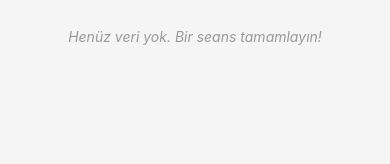
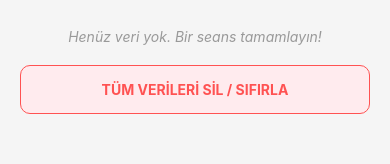
Before and after one commit to ozmen-erenozan/Pomodoro-mobil, a React Native app: screen /Raporlar in a window 390 px wide. Shown: the part 299-463 px from the top of the page. Built offline with nearby package versions, Linux system fonts and the light colour scheme.

Commit message:
Rapor kısmına verileri silme butonu eklendi

```diff
--- a/src/components/FocusSettings.js
+++ b/src/components/FocusSettings.js
@@ -18,10 +18,10 @@ const FocusSettings = ({
           selectedValue={selectedCategory}
           onValueChange={(itemValue) => setSelectedCategory(itemValue)}
         >
-          <Picker.Item label="📚 Ders Çalışma" value="Ders Çalışma" />
-          <Picker.Item label="💻 Kodlama" value="Kodlama" />
-          <Picker.Item label="📖 Kitap Okuma" value="Kitap Okuma" />
-          <Picker.Item label="🚀 Proje" value="Proje" />
+          <Picker.Item label=" Ders Çalışma" value="Ders Çalışma" />
+          <Picker.Item label=" Kodlama" value="Kodlama" />
+          <Picker.Item label=" Kitap Okuma" value="Kitap Okuma" />
+          <Picker.Item label=" Proje" value="Proje" />
         </Picker>
       </View>
 
--- a/src/screens/ReportsScreen.js
+++ b/src/screens/ReportsScreen.js
@@ -1,8 +1,8 @@
 import React, { useState, useCallback } from 'react';
-import { View, Text, StyleSheet, ScrollView, Dimensions, RefreshControl } from 'react-native';
-import { useFocusEffect } from '@react-navigation/native'; // Sayfa her açıldığında çalışması için
+import { View, Text, StyleSheet, ScrollView, Dimensions, Alert, TouchableOpacity } from 'react-native'; // Alert ve TouchableOpacity eklendi
+import { useFocusEffect } from '@react-navigation/native';
 import { BarChart, PieChart } from 'react-native-chart-kit';
-import { getSessions } from '../utils/storage'; // Verileri çekeceğimiz fonksiyon
+import { getSessions, clearSessions } from '../utils/storage'; // clearSessions eklendi
 
 const screenWidth = Dimensions.get('window').width;
 
@@ -93,6 +93,24 @@ const ReportsScreen = () => {
     setPieData(pData);
     setLoading(false);
   };
+  // --- VERİ SİLME FONKSİYONU ---
+  const handleClearData = () => {
+    Alert.alert(
+      "Verileri Sıfırla",
+      "Tüm odaklanma geçmişiniz silinecek. Emin misiniz?",
+      [
+        { text: "Vazgeç", style: "cancel" },
+        {
+          text: "Evet, Hepsini Sil",
+          style: "destructive",
+          onPress: async () => {
+            await clearSessions(); // Veritabanını temizle
+            loadData(); // Ekranı yenile (her şey 0 olacak)
+          }
+        }
+      ]
+    );
+  };
 
   // Sayfa her odaklandığında verileri yeniden yükle
   useFocusEffect(
@@ -160,6 +178,12 @@ const ReportsScreen = () => {
       ) : (
         <Text style={styles.noDataText}>Henüz veri yok. Bir seans tamamlayın!</Text>
       )}
+      {/* --- SİLME BUTONU --- */}
+      <TouchableOpacity style={styles.clearButton} onPress={handleClearData}>
+        <Text style={styles.clearButtonText}>TÜM VERİLERİ SİL / SIFIRLA</Text>
+      </TouchableOpacity>
+
+      <View style={{ height: 50 }} />
 
       <View style={{ height: 50 }} />
     </ScrollView>
@@ -225,6 +249,20 @@ const styles = StyleSheet.create({
     color: '#999',
     marginTop: 20,
     fontStyle: 'italic',
+  },
+  clearButton: {
+    backgroundColor: '#FFEBEE',
+    padding: 15,
+    borderRadius: 10,
+    marginTop: 20,
+    borderWidth: 1,
+    borderColor: '#FF5252',
+    alignItems: 'center',
+  },
+  clearButtonText: {
+    color: '#FF5252',
+    fontWeight: 'bold',
+    fontSize: 14,
   }
 });
 
```
